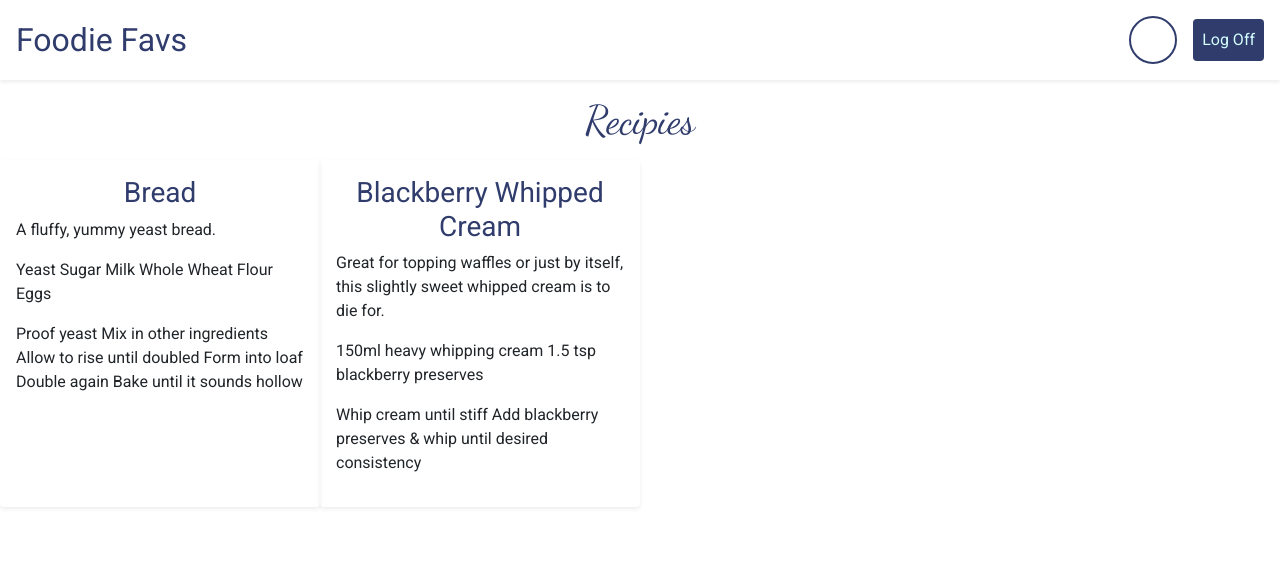
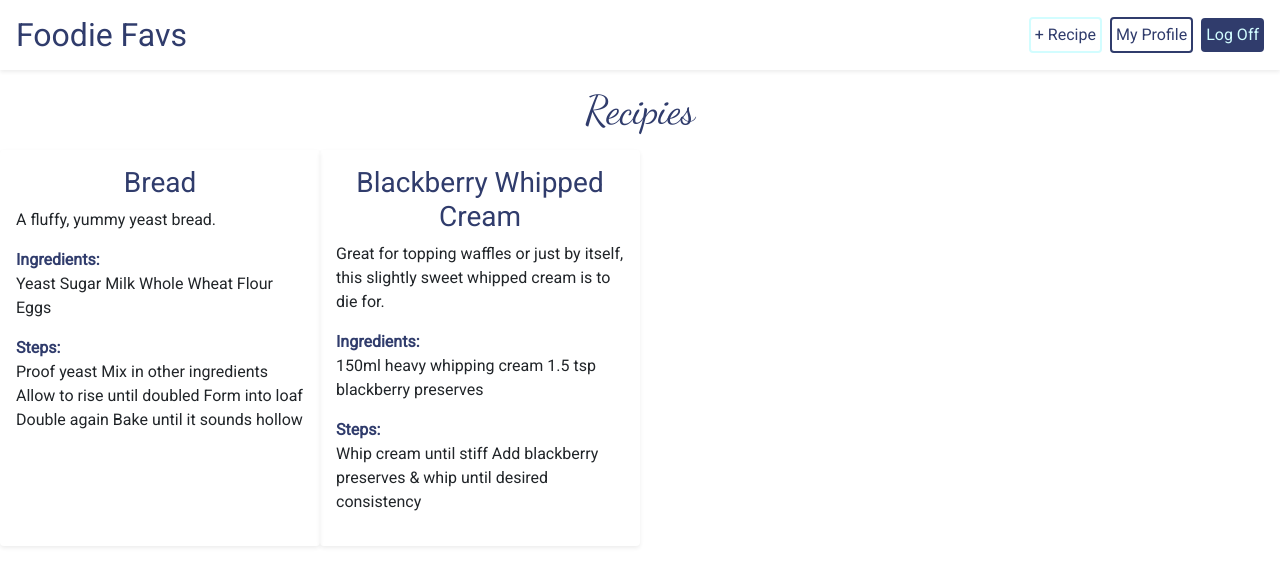
Before and after one commit to JennyWauer/foodie_favs, a Django app: template foodie_app/templates/home.html in a window 1280 px wide. Shown: the top 586 px of the page. Run offline with Django 3.2, Linux system fonts and the light colour scheme; the template is opened without the code that fills it: values that come from a table or form of the project are taken from there, others are empty; data comes from the database, SQL or seed files in the repository; both versions use the stored data as it was after the commit; some libraries are stand-ins or nearby versions.

Commit message:
style recipe card

```diff
--- a/foodie_app/static/css/style.css
+++ b/foodie_app/static/css/style.css
@@ -7,8 +7,6 @@ h2 {
 }
 
 .icon {
-    height: 3em;
-    width: 3em;
     border: 2px solid #303c6c;
     color: #303c6c;
 }
@@ -60,6 +58,6 @@ h2 {
     color: #303c6c;
 }
 
-.recipe-header {
+.recipe-text {
     color: #303c6c;
 }
--- a/foodie_app/templates/home.html
+++ b/foodie_app/templates/home.html
@@ -19,16 +19,19 @@
 <body id="body">
     <header id="header" class="bg-white d-flex p-3 align-items-center shadow-sm">
         <h2 class="pr-5 mb-0">Foodie Favs</h2>
-        <a href="/home/{{user.id}}" class="icon ml-auto mb-0 text-center pt-2 rounded-circle">{{user.first_name}}</a>
-        <a href="/home/log_off" class="btn ml-3 p-2" id="log-off">Log Off</a>
+        <a href="/home/new_recipe" class="new-recipe p-1 rounded ml-auto mr-2">+ Recipe</a>
+        <a href="/home/{{user.id}}" class="icon rounded p-1">My Profile</a>
+        <a href="/home/log_off" class="btn ml-2 p-1" id="log-off">Log Off</a>
     </header>
     <h1 class="heading m-3">Recipies</h1>
     <div class="d-flex">
         {% for recipe in recipes %}
         <div class="recipe-card rounded shadow-sm w-25 p-3">
-            <h3 class="recipe-header text-center">{{recipe.name}}</h3>
+            <h3 class="recipe-text text-center">{{recipe.name}}</h3>
             <p>{{recipe.desc}}</p>
+            <p class="recipe-text font-weight-bold pb-0 mb-0">Ingredients:</p>
             <p>{{recipe.ingredients}}</p>
+            <p class="recipe-text font-weight-bold pb-0 mb-0">Steps:</p>
             <p>{{recipe.steps}}</p>
             {% if recipe.user.id == user.id %}
             <form action="/home/delete_recipe" method="POST">
```
Also changed, not shown: db.sqlite3.
